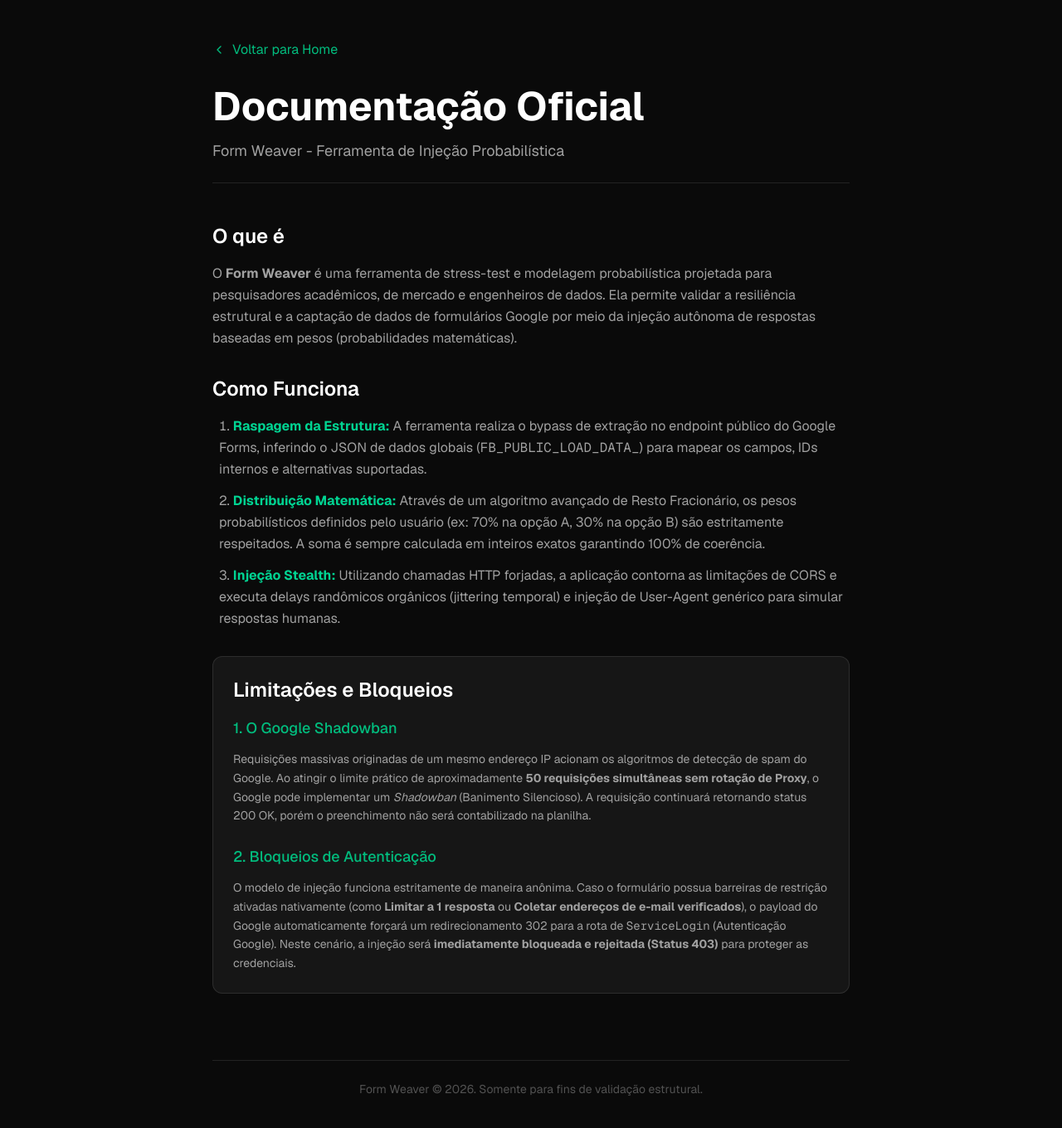
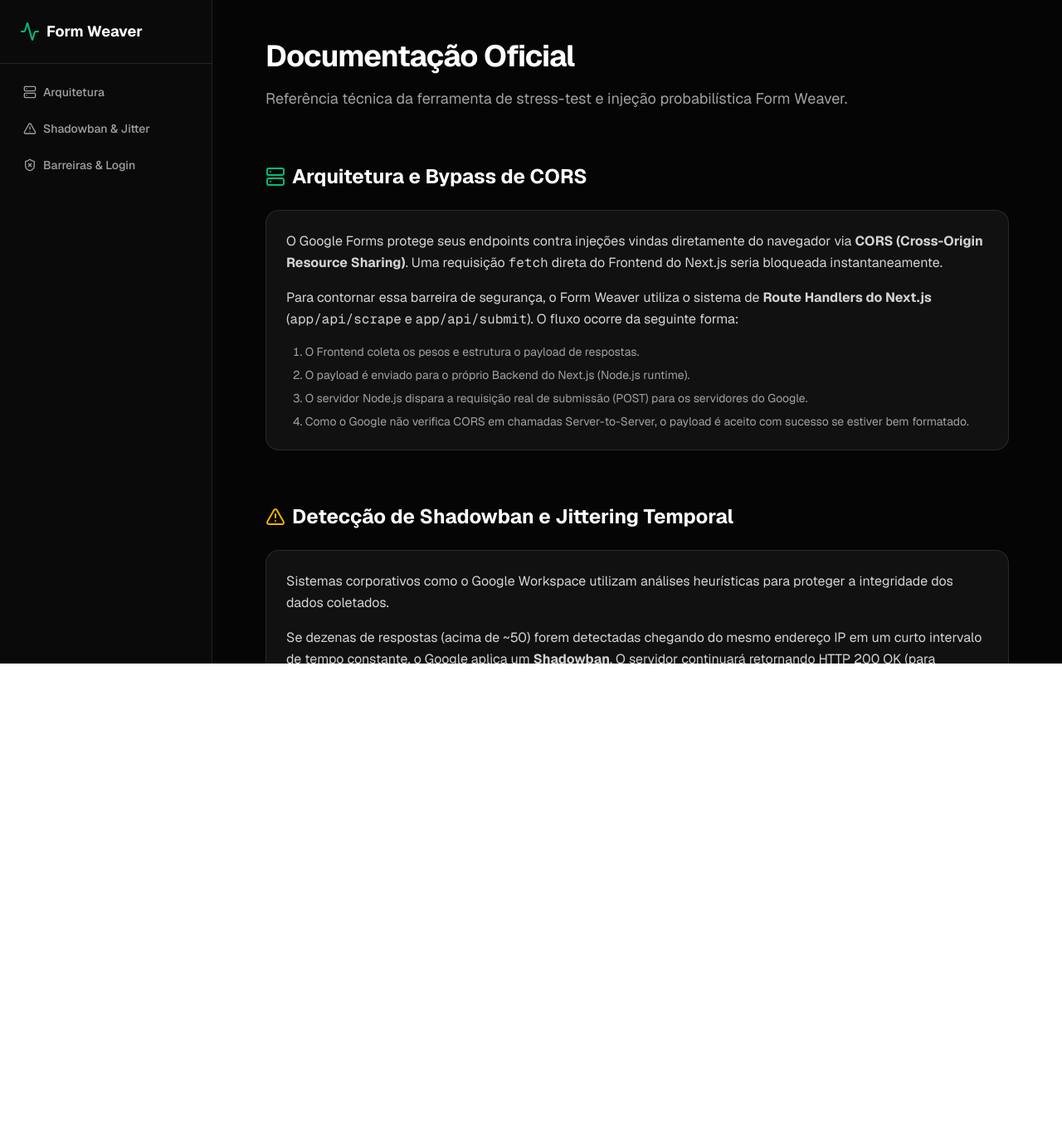
Before and after one commit to jefheee/form-weaver, a Next.js app: page /docs in a window 1280 px wide. Shown: the top 1360 px of the page at 83% size. After the commit the page ends 800 px from the top, so only its background shows below. Built offline with nearby package versions, Linux system fonts and the light colour scheme.

Commit message:
feat: initialize form-weaver dashboard with scraping logic, injection store, and weighted response simulation

```diff
--- a/app/api/scrape/route.ts
+++ b/app/api/scrape/route.ts
@@ -29,7 +29,11 @@ export async function POST(req: Request) {
     const html = await res.text();
 
     if (finalUrl.includes('ServiceLogin') || finalUrl.includes('accounts.google.com') || html.includes('<title>Google Accounts</title>') || html.includes('accounts.google.com/ServiceLogin')) {
-      return NextResponse.json({ error: "Formulário protegido: O criador ativou 'Limitar a 1 resposta' ou 'Coletar e-mails'. O Google exige login, bloqueando injeções anônimas." }, { status: 403 });
+      return NextResponse.json({
+        success: false,
+        error: "Login Required",
+        details: "O formulário exige conta Google (Limite de 1 resposta ou E-mail verificado)."
+      }, { status: 403 });
     }
 
     const $ = cheerio.load(html);
--- a/app/docs/page.tsx
+++ b/app/docs/page.tsx
@@ -1,66 +1,109 @@
 import Link from 'next/link';
-import { ChevronLeft } from 'lucide-react';
+import { Activity, LayoutDashboard, FileText, Server, AlertTriangle, ShieldX } from 'lucide-react';
 
 export default function DocsPage() {
   return (
-    <div className="min-h-screen w-full bg-[#0a0a0a] text-neutral-200 font-sans p-6 md:p-12">
-      <div className="max-w-3xl mx-auto flex flex-col gap-8">
+    <div className="min-h-screen w-full bg-[#050505] text-neutral-200 font-sans flex flex-col md:flex-row">
 
-        <Link href="/" className="inline-flex items-center gap-2 text-emerald-500 hover:text-emerald-400 transition-colors w-fit group">
-          <ChevronLeft className="w-4 h-4 group-hover:-translate-x-1 transition-transform" />
-          Voltar para Home
-        </Link>
+      {/* Sidebar Menu */}
+      <aside className="w-full md:w-64 border-r border-white/10 bg-[#0a0a0a] flex flex-col sticky top-0 h-auto md:h-screen shrink-0">
+        <div className="p-6 border-b border-white/10">
+          <Link href="/" className="flex items-center gap-2 hover:text-emerald-400 transition-colors cursor-pointer group">
+            <Activity className="text-emerald-500 w-6 h-6" />
+            <h1 className="text-lg font-bold text-white group-hover:text-emerald-400 transition-colors">Form Weaver</h1>
+          </Link>
+        </div>
+        <nav className="p-4 flex flex-row md:flex-col gap-2 overflow-x-auto md:overflow-y-auto">
+          <a href="#arquitetura" className="flex items-center gap-2 px-3 py-2 rounded-lg hover:bg-white/5 text-sm font-medium text-neutral-400 hover:text-white whitespace-nowrap">
+            <Server className="w-4 h-4" /> Arquitetura
+          </a>
+          <a href="#shadowban" className="flex items-center gap-2 px-3 py-2 rounded-lg hover:bg-white/5 text-sm font-medium text-neutral-400 hover:text-white whitespace-nowrap">
+            <AlertTriangle className="w-4 h-4" /> Shadowban & Jitter
+          </a>
+          <a href="#barreiras" className="flex items-center gap-2 px-3 py-2 rounded-lg hover:bg-white/5 text-sm font-medium text-neutral-400 hover:text-white whitespace-nowrap">
+            <ShieldX className="w-4 h-4" /> Barreiras & Login
+          </a>
+        </nav>
+      </aside>
 
-        <header className="border-b border-white/10 pb-6 mb-4">
-          <h1 className="text-3xl md:text-5xl font-bold text-white mb-4">Documentação Oficial</h1>
-          <p className="text-neutral-400 text-lg">Form Weaver - Ferramenta de Injeção Probabilística</p>
-        </header>
+      {/* Main Content */}
+      <main className="flex-1 p-6 md:p-12 overflow-y-auto h-screen custom-scrollbar relative">
+        <div className="max-w-4xl mx-auto space-y-16 pb-20">
 
-        <section className="space-y-4">
-          <h2 className="text-2xl font-semibold text-white">O que é</h2>
-          <p className="text-neutral-400 leading-relaxed">
-            O <strong>Form Weaver</strong> é uma ferramenta de stress-test e modelagem probabilística projetada para pesquisadores acadêmicos, de mercado e engenheiros de dados. Ela permite validar a resiliência estrutural e a captação de dados de formulários Google por meio da injeção autônoma de respostas baseadas em pesos (probabilidades matemáticas).
-          </p>
-        </section>
+          <header>
+            <h1 className="text-4xl font-bold text-white mb-4 tracking-tight">Documentação Oficial</h1>
+            <p className="text-neutral-400 text-lg leading-relaxed">Referência técnica da ferramenta de stress-test e injeção probabilística Form Weaver.</p>
+          </header>
 
-        <section className="space-y-4">
-          <h2 className="text-2xl font-semibold text-white">Como Funciona</h2>
-          <ol className="list-decimal list-inside space-y-3 text-neutral-400 leading-relaxed ml-2">
-            <li>
-              <strong className="text-emerald-400">Raspagem da Estrutura:</strong> A ferramenta realiza o bypass de extração no endpoint público do Google Forms, inferindo o JSON de dados globais (<code>FB_PUBLIC_LOAD_DATA_</code>) para mapear os campos, IDs internos e alternativas suportadas.
-            </li>
-            <li>
-              <strong className="text-emerald-400">Distribuição Matemática:</strong> Através de um algoritmo avançado de Resto Fracionário, os pesos probabilísticos definidos pelo usuário (ex: 70% na opção A, 30% na opção B) são estritamente respeitados. A soma é sempre calculada em inteiros exatos garantindo 100% de coerência.
-            </li>
-            <li>
-              <strong className="text-emerald-400">Injeção Stealth:</strong> Utilizando chamadas HTTP forjadas, a aplicação contorna as limitações de CORS e executa delays randômicos orgânicos (jittering temporal) e injeção de User-Agent genérico para simular respostas humanas.
-            </li>
-          </ol>
-        </section>
+          <section id="arquitetura" className="scroll-mt-12">
+            <h2 className="text-2xl font-bold text-white mb-6 flex items-center gap-2">
+              <Server className="text-emerald-500" />
+              Arquitetura e Bypass de CORS
+            </h2>
+            <div className="bg-white/5 border border-white/10 p-6 rounded-2xl text-neutral-300 leading-relaxed space-y-4">
+              <p>O Google Forms protege seus endpoints contra injeções vindas diretamente do navegador via <strong>CORS (Cross-Origin Resource Sharing)</strong>. Uma requisição <code>fetch</code> direta do Frontend do Next.js seria bloqueada instantaneamente.</p>
+              <p>Para contornar essa barreira de segurança, o Form Weaver utiliza o sistema de <strong>Route Handlers do Next.js</strong> (<code>app/api/scrape</code> e <code>app/api/submit</code>). O fluxo ocorre da seguinte forma:</p>
+              <ol className="list-decimal list-inside pl-2 space-y-2 text-sm text-neutral-400">
+                <li>O Frontend coleta os pesos e estrutura o payload de respostas.</li>
+                <li>O payload é enviado para o próprio Backend do Next.js (Node.js runtime).</li>
+                <li>O servidor Node.js dispara a requisição real de submissão (POST) para os servidores do Google.</li>
+                <li>Como o Google não verifica CORS em chamadas Server-to-Server, o payload é aceito com sucesso se estiver bem formatado.</li>
+              </ol>
+            </div>
+          </section>
 
-        <section className="space-y-4 bg-white/5 border border-white/10 p-6 rounded-xl">
-          <h2 className="text-2xl font-semibold text-white">Limitações e Bloqueios</h2>
+          <section id="shadowban" className="scroll-mt-12">
+            <h2 className="text-2xl font-bold text-white mb-6 flex items-center gap-2">
+              <AlertTriangle className="text-yellow-500" />
+              Detecção de Shadowban e Jittering Temporal
+            </h2>
+            <div className="bg-white/5 border border-white/10 p-6 rounded-2xl text-neutral-300 leading-relaxed space-y-4">
+              <p>Sistemas corporativos como o Google Workspace utilizam análises heurísticas para proteger a integridade dos dados coletados.</p>
+              <p>Se dezenas de respostas (acima de ~50) forem detectadas chegando do mesmo endereço IP em um curto intervalo de tempo constante, o Google aplica um <strong>Shadowban</strong>. O servidor continuará retornando HTTP 200 OK (para enganar o atacante/injetor), porém as respostas <strong>não</strong> aparecerão na planilha do criador do formulário.</p>
+              <h3 className="text-lg font-semibold text-white mt-6 mb-2">A Solução: Jitter (Ruído Temporal)</h3>
+              <p className="text-sm text-neutral-400">Para evadir a detecção de padrões robóticos de bot, o injetor adiciona um atraso de tempo matematicamente aleatório (<em>Jittering</em>) entre as requisições, geralmente flutuando entre 2.5s e 6.0s. Além de rotacionar o User-Agent, a submissão lenta tenta imitar o padrão humano, garantindo a eficácia de injeções moderadas. (Para centenas de respostas, é necessário um Proxy Rotativo).</p>
+            </div>
+          </section>
 
-          <div className="space-y-3 mt-4">
-            <h3 className="text-lg font-medium text-emerald-500">1. O Google Shadowban</h3>
-            <p className="text-sm text-neutral-400 leading-relaxed">
-              Requisições massivas originadas de um mesmo endereço IP acionam os algoritmos de detecção de spam do Google. Ao atingir o limite prático de aproximadamente <strong>50 requisições simultâneas sem rotação de Proxy</strong>, o Google pode implementar um <em>Shadowban</em> (Banimento Silencioso). A requisição continuará retornando status 200 OK, porém o preenchimento não será contabilizado na planilha.
-            </p>
-          </div>
+          <section id="barreiras" className="scroll-mt-12">
+            <h2 className="text-2xl font-bold text-white mb-6 flex items-center gap-2">
+              <ShieldX className="text-red-500" />
+              Barreiras de Autenticação
+            </h2>
+            <div className="bg-white/5 border border-white/10 overflow-hidden rounded-2xl">
+              <div className="p-6 text-neutral-300 leading-relaxed space-y-4">
+                <p>A injeção depende que o formulário seja inteiramente anônimo e público. Se o criador do formulário marcar certas configurações restritivas, a automação será barrada pelo processo de OAuth do Google antes mesmo da renderização do formulário.</p>
+              </div>
+              <table className="w-full text-left text-sm text-neutral-400">
+                <thead className="bg-black/40 border-y border-white/10 text-neutral-200">
+                  <tr>
+                    <th className="p-4 font-semibold">Configuração do Criador</th>
+                    <th className="p-4 font-semibold">Impacto no Form Weaver</th>
+                  </tr>
+                </thead>
+                <tbody className="divide-y divide-white/10">
+                  <tr className="hover:bg-white/5">
+                    <td className="p-4">Nenhuma Restrição (Padrão)</td>
+                    <td className="p-4 text-emerald-400">Totalmente Suportado (Status 200 OK)</td>
+                  </tr>
+                  <tr className="hover:bg-white/5">
+                    <td className="p-4">Limitar a 1 Resposta</td>
+                    <td className="p-4 text-red-400">Bloqueado (Redireciona p/ Login / Status 403)</td>
+                  </tr>
+                  <tr className="hover:bg-white/5">
+                    <td className="p-4">Coletar endereços de E-mail (Verificado)</td>
+                    <td className="p-4 text-red-400">Bloqueado (Redireciona p/ Login / Status 403)</td>
+                  </tr>
+                </tbody>
+              </table>
+              <div className="p-4 bg-red-500/10 border-t border-red-500/20 text-red-400 text-xs text-center">
+                Nota: O Store bloqueia automaticamente o início da injeção se detectar a flag HTML <code>&lt;title&gt;Google Accounts&lt;/title&gt;</code> ou <code>ServiceLogin</code> na URL de destino.
+              </div>
+            </div>
+          </section>
 
-          <div className="space-y-3 mt-6">
-            <h3 className="text-lg font-medium text-emerald-500">2. Bloqueios de Autenticação</h3>
-            <p className="text-sm text-neutral-400 leading-relaxed">
-              O modelo de injeção funciona estritamente de maneira anônima. Caso o formulário possua barreiras de restrição ativadas nativamente (como <strong>Limitar a 1 resposta</strong> ou <strong>Coletar endereços de e-mail verificados</strong>), o payload do Google automaticamente forçará um redirecionamento 302 para a rota de <code>ServiceLogin</code> (Autenticação Google). Neste cenário, a injeção será <strong>imediatamente bloqueada e rejeitada (Status 403)</strong> para proteger as credenciais.
-            </p>
-          </div>
-        </section>
-
-        <footer className="mt-12 pt-6 border-t border-white/10 text-center text-sm text-neutral-600">
-          Form Weaver &copy; 2026. Somente para fins de validação estrutural.
-        </footer>
-
-      </div>
+        </div>
+      </main>
     </div>
   );
 }
--- a/app/page.tsx
+++ b/app/page.tsx
@@ -1,94 +1,91 @@
 import Link from 'next/link';
-import { ShieldCheck, PieChart, Rocket, ChevronRight } from 'lucide-react';
+import { ShieldCheck, PieChart, Rocket, ChevronRight, Activity, Zap, Code } from 'lucide-react';
 
 export default function LandingPage() {
   return (
-    <main className="relative min-h-screen w-screen overflow-x-hidden flex flex-col justify-center items-center bg-[#050505] text-neutral-200 font-sans selection:bg-emerald-500/30">
+    <main className="h-screen w-screen overflow-hidden bg-[#050505] text-neutral-200 font-sans selection:bg-emerald-500/30 flex flex-col relative">
 
-      {/* Background Animado Dinâmico */}
-      <div className="absolute top-[-10%] left-[-10%] w-[50vw] h-[50vw] rounded-full mix-blend-screen filter blur-[100px] opacity-30 animate-pulse bg-emerald-600 pointer-events-none" />
-      <div className="absolute bottom-[-10%] right-[-10%] w-[50vw] h-[50vw] rounded-full mix-blend-screen filter blur-[100px] opacity-30 animate-pulse delay-1000 bg-teal-800 pointer-events-none" />
+      {/* Background Aurora Dinâmico */}
+      <div className="absolute top-[-10%] left-[-10%] w-[50vw] h-[50vw] rounded-full mix-blend-screen filter blur-[120px] opacity-20 animate-pulse bg-emerald-600 pointer-events-none" />
+      <div className="absolute bottom-[-10%] right-[-10%] w-[50vw] h-[50vw] rounded-full mix-blend-screen filter blur-[120px] opacity-20 animate-pulse delay-1000 bg-teal-800 pointer-events-none" />
 
-      <main className="max-w-6xl w-full px-6 py-24 flex flex-col items-center mx-auto z-10 flex-1">
+      {/* Header Minimalista */}
+      <header className="w-full p-6 flex justify-between items-center z-10 shrink-0">
+        <div className="flex items-center gap-2">
+          <Activity className="w-6 h-6 text-emerald-500" />
+          <span className="font-bold text-xl tracking-tight text-white">Form Weaver</span>
+        </div>
+        <Link href="/docs" className="text-sm text-neutral-400 hover:text-white transition-colors">
+          Documentação
+        </Link>
+      </header>
 
-        {/* Hero Section */}
-        <div className="flex flex-col items-center text-center mb-24 animate-in fade-in slide-in-from-bottom-8 duration-1000 mt-12">
+      {/* Conteúdo Dashboard / Bento */}
+      <div className="flex-1 w-full max-w-7xl mx-auto p-4 md:p-6 grid grid-cols-1 md:grid-cols-12 gap-6 z-10 min-h-0 pb-16">
 
-          <div className="mb-8 inline-flex items-center gap-2 px-3 py-1.5 rounded-full border border-emerald-500/20 bg-emerald-500/5 text-emerald-400 text-xs font-medium tracking-wide">
+        {/* Main Hero Card */}
+        <div className="md:col-span-8 bg-white/5 backdrop-blur-md border border-white/10 rounded-3xl p-8 lg:p-10 flex flex-col justify-center relative overflow-hidden group">
+          <div className="absolute inset-0 bg-gradient-to-br from-emerald-500/10 to-transparent opacity-0 group-hover:opacity-100 transition-opacity duration-700" />
+
+          <div className="inline-flex items-center gap-2 px-3 py-1.5 rounded-full border border-emerald-500/20 bg-emerald-500/5 text-emerald-400 text-xs font-medium tracking-wide w-fit mb-6">
             <span className="w-2 h-2 rounded-full bg-emerald-500 animate-pulse"></span>
             v2.0 Beta - Testes de Estresse
           </div>
 
-          <h1 className="text-5xl md:text-7xl font-bold tracking-tighter mb-6">
-            <span className="bg-clip-text text-transparent bg-gradient-to-r from-white to-neutral-500">
+          <h1 className="text-4xl lg:text-7xl font-bold tracking-tighter mb-4 lg:mb-6 bg-clip-text text-transparent bg-gradient-to-r from-white to-neutral-400">
             Orquestração de Dados para Google Forms.
-            </span>
           </h1>
 
-          <p className="text-lg md:text-xl text-neutral-400 max-w-3xl font-light leading-relaxed mb-10">
-            A primeira ferramenta de stress-test e injeção probabilística de respostas em massa para pesquisas. Valide a resiliência dos seus formulários com simulação orgânica.
+          <p className="text-base lg:text-lg text-neutral-400 max-w-2xl font-light leading-relaxed mb-8">
+            A primeira ferramenta de stress-test e injeção probabilística de respostas em massa. Valide a resiliência dos seus formulários com simulação orgânica absoluta.
           </p>
 
-          <div className="flex flex-col sm:flex-row items-center gap-4">
           <Link
             href="/injector"
-              className="group flex items-center justify-center gap-2 px-8 py-3.5 font-medium text-black bg-emerald-500 hover:bg-emerald-400 rounded-lg transition-all duration-300 hover:shadow-[0_0_30px_rgba(16,185,129,0.4)]"
+            className="group/btn flex items-center justify-center gap-2 px-8 py-4 font-medium text-black bg-emerald-500 hover:bg-emerald-400 rounded-xl transition-all duration-300 hover:shadow-[0_0_30px_rgba(16,185,129,0.3)] w-fit"
           >
-              Acessar Injetor
-              <ChevronRight className="w-4 h-4 group-hover:translate-x-1 transition-transform" />
-            </Link>
-            <Link
-              href="/docs"
-              className="group flex items-center justify-center gap-2 px-8 py-3.5 font-medium text-white bg-white/5 border border-white/10 hover:bg-white/10 rounded-lg transition-all duration-300"
-            >
-              Ver Documentação
+            Acessar Centro de Comando
+            <ChevronRight className="w-4 h-4 group-hover/btn:translate-x-1 transition-transform" />
           </Link>
         </div>
+
+        {/* Processamento - Side Cards */}
+        <div className="md:col-span-4 flex flex-col gap-6 min-h-0">
+          <div className="flex-1 bg-white/5 backdrop-blur-md border border-white/10 rounded-3xl p-6 flex flex-col justify-center">
+            <h3 className="text-xl font-bold text-white mb-4 flex items-center gap-2">
+              <Zap className="w-5 h-5 text-emerald-400" /> Processamento
+            </h3>
+            <ul className="space-y-4 text-xs lg:text-sm text-neutral-400">
+              <li className="flex items-start gap-3">
+                <span className="text-emerald-500 font-mono mt-0.5">01</span>
+                <span>Handshake & Bypass de Obscure JSON para extração estrutural.</span>
+              </li>
+              <li className="flex items-start gap-3">
+                <span className="text-emerald-500 font-mono mt-0.5">02</span>
+                <span>Weighted Randomization (Algoritmo de resto p/ soma 100%).</span>
+              </li>
+              <li className="flex items-start gap-3">
+                <span className="text-emerald-500 font-mono mt-0.5">03</span>
+                <span>Stealth POST Simulation (Anti-CORS & Jittering).</span>
+              </li>
+            </ul>
           </div>
 
-        {/* Bento Grid */}
-        <div className="grid grid-cols-1 md:grid-cols-3 gap-6 w-full animate-in fade-in slide-in-from-bottom-12 duration-1000 delay-200">
-
-          {/* Card 1 */}
-          <div className="bg-[#111111]/50 backdrop-blur-md border border-neutral-800 p-8 rounded-2xl hover:-translate-y-1 hover:border-emerald-500/30 transition-all duration-500 group flex flex-col">
-            <div className="bg-neutral-900 w-12 h-12 rounded-xl flex items-center justify-center mb-6 border border-white/5 group-hover:border-emerald-500/20 group-hover:bg-emerald-500/10 transition-colors">
-              <ShieldCheck className="w-5 h-5 text-emerald-400" />
+          <div className="hidden lg:flex h-32 bg-gradient-to-br from-emerald-900/40 to-black border border-emerald-500/20 rounded-3xl p-6 items-center justify-between group">
+            <div className="flex flex-col">
+              <span className="text-white font-bold text-lg">Pronto para rodar?</span>
+              <span className="text-neutral-400 text-sm">Nenhum setup necessário.</span>
             </div>
-            <h3 className="text-lg font-semibold text-white mb-3">Bypass de Restrições</h3>
-            <p className="text-sm text-neutral-400 leading-relaxed">
-              Simulação de User-Agents dinâmicos e CORS bypass.
-            </p>
+            <Code className="w-10 h-10 text-emerald-500/50 group-hover:text-emerald-400 transition-colors" />
           </div>
-
-          {/* Card 2 */}
-          <div className="bg-[#111111]/50 backdrop-blur-md border border-neutral-800 p-8 rounded-2xl hover:-translate-y-1 hover:border-emerald-500/30 transition-all duration-500 group flex flex-col">
-            <div className="bg-neutral-900 w-12 h-12 rounded-xl flex items-center justify-center mb-6 border border-white/5 group-hover:border-emerald-500/20 group-hover:bg-emerald-500/10 transition-colors">
-              <PieChart className="w-5 h-5 text-emerald-400" />
-            </div>
-            <h3 className="text-lg font-semibold text-white mb-3">Distribuição Perfeita</h3>
-            <p className="text-sm text-neutral-400 leading-relaxed">
-              Algoritmo de maior resto para balancear pesos com 100% de exatidão matemática.
-            </p>
-          </div>
-
-          {/* Card 3 */}
-          <div className="bg-[#111111]/50 backdrop-blur-md border border-neutral-800 p-8 rounded-2xl hover:-translate-y-1 hover:border-emerald-500/30 transition-all duration-500 group flex flex-col">
-            <div className="bg-neutral-900 w-12 h-12 rounded-xl flex items-center justify-center mb-6 border border-white/5 group-hover:border-emerald-500/20 group-hover:bg-emerald-500/10 transition-colors">
-              <Rocket className="w-5 h-5 text-emerald-400" />
-            </div>
-            <h3 className="text-lg font-semibold text-white mb-3">Injeção Orgânica</h3>
-            <p className="text-sm text-neutral-400 leading-relaxed">
-              Jittering de tempo e evasão de rate-limit (shadowban) na nuvem.
-            </p>
         </div>
 
       </div>
 
-      </main>
-
-      <footer className="w-full py-8 text-center border-t border-neutral-900 z-10">
-        <p className="text-xs text-neutral-600 font-medium">
-          Form Weaver &copy; 2026. Desenvolvido para fins de validação estrutural.
+      {/* Footer */}
+      <footer className="absolute bottom-6 right-6 z-10">
+        <p className="text-xs text-neutral-600 font-medium group transition-colors">
+          Crafted by <a href="https://github.com/jefheee" target="_blank" rel="noopener noreferrer" className="text-emerald-500/50 hover:text-emerald-400 transition-colors hover:drop-shadow-[0_0_8px_rgba(16,185,129,0.5)]">jefheee</a>
         </p>
       </footer>
     </main>
```
Also changed, not shown: app/injector/page.tsx (+42 -13 lines), store/useInjectorStore.ts (+36 -4 lines). Lines whose indentation alone changed are shown as unchanged.
